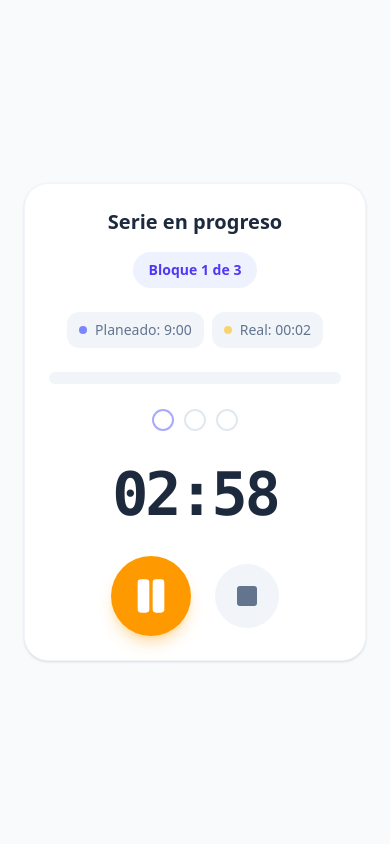
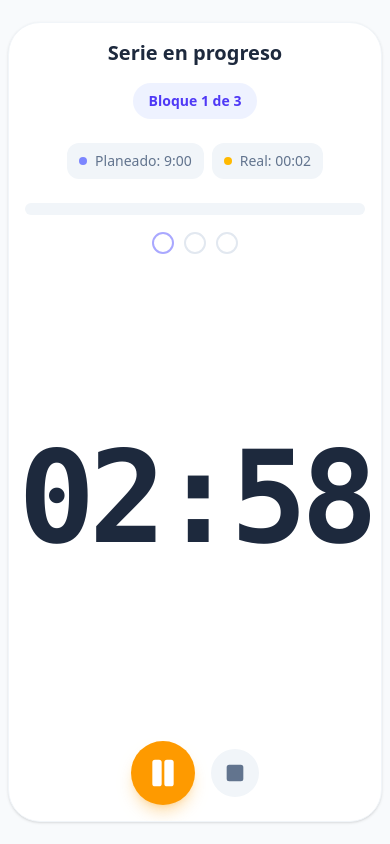
Before and after one commit to heroseven/bloques-productivos, a React (Vite) app: page / in a window 390 px wide. Both pictures are taken after a click on the button "Iniciar Serie". Built offline with nearby package versions, Linux system fonts and the light colour scheme.

Commit message:
feat: Refactor game layout and responsiveness
Adjust game container to span full screen height and improve responsiveness. Introduce media queries to conditionally hide progress bar on smaller screens for better usability.

```diff
--- a/src/components/Game.tsx
+++ b/src/components/Game.tsx
@@ -267,7 +267,7 @@ export default function Game({ settings, onFinish, onAbandon }: GameProps) {
   const progressPercentage = (currentBlock / settings.blocksCount) * 100;
 
   return (
-    <div className="max-w-3xl mx-auto p-6 min-h-screen flex flex-col justify-center">
+    <div className="w-full h-screen overflow-hidden bg-slate-50 p-2 sm:p-4 flex items-center justify-center">
       {settings.backgroundSound !== "none" && (
         <audio
           ref={audioRef}
@@ -276,9 +276,10 @@ export default function Game({ settings, onFinish, onAbandon }: GameProps) {
           className="hidden"
         />
       )}
-      <div className="bg-white rounded-3xl p-6 sm:p-8 shadow-sm border border-slate-100 flex flex-col items-center space-y-8 sm:space-y-12">
-        {/* Header & Progress */}
-        <div className="w-full space-y-6">
+      <div className="w-full max-w-3xl h-full max-h-[800px] bg-white rounded-[2rem] p-4 sm:p-8 shadow-sm border border-slate-100 flex flex-col items-center justify-center gap-4 sm:gap-8 [@media(max-height:400px)]:gap-2 relative overflow-hidden">
+
+        {/* Header & Progress - Hidden on short screens */}
+        <div className="w-full space-y-6 [@media(max-height:500px)]:hidden">
           <div className="flex flex-col sm:flex-row justify-between items-center gap-4">
             <h2 className="text-xl sm:text-2xl font-bold text-slate-800 text-center">
               Serie en progreso
@@ -305,7 +306,9 @@ export default function Game({ settings, onFinish, onAbandon }: GameProps) {
               style={{ width: `${progressPercentage}%` }}
             />
           </div>
+        </div>
 
+        {/* Circles - Always visible but compact */}
         <div className="flex flex-wrap justify-center gap-2 sm:gap-3">
           {Array.from({ length: settings.blocksCount }).map((_, idx) => {
             const isPast = idx < currentBlock;
@@ -330,38 +333,37 @@ export default function Game({ settings, onFinish, onAbandon }: GameProps) {
             return <Circle key={idx} className="w-6 h-6 sm:w-8 sm:h-8 text-slate-200" />;
           })}
         </div>
-        </div>
 
         {/* Timer Display */}
-        <div className="relative flex items-center justify-center w-full">
-          <div className="text-6xl sm:text-8xl md:text-[8rem] font-mono font-bold text-slate-800 tracking-tighter tabular-nums leading-none">
+        <div className="relative flex items-center justify-center w-full flex-1 min-h-0">
+          <div className="text-[clamp(4rem,35vh,8rem)] font-mono font-bold text-slate-800 tracking-tighter tabular-nums leading-none">
             {formatTime(timeRemaining)}
           </div>
         </div>
 
         {/* Controls */}
-        <div className="flex items-center gap-6">
+        <div className="flex items-center gap-4 sm:gap-6 shrink-0">
           <button
             onClick={() => setIsRunning(!isRunning)}
-            className={`w-20 h-20 rounded-full flex items-center justify-center transition-all transform hover:scale-105 active:scale-95 shadow-lg ${
+            className={`w-16 h-16 sm:w-20 sm:h-20 rounded-full flex items-center justify-center transition-all transform hover:scale-105 active:scale-95 shadow-lg ${
               isRunning
                 ? "bg-amber-500 hover:bg-amber-600 text-white shadow-amber-500/30"
                 : "bg-indigo-600 hover:bg-indigo-700 text-white shadow-indigo-500/30"
             }`}
           >
             {isRunning ? (
-              <Pause className="w-10 h-10 fill-current" />
+              <Pause className="w-8 h-8 sm:w-10 sm:h-10 fill-current" />
             ) : (
-              <Play className="w-10 h-10 fill-current ml-2" />
+              <Play className="w-8 h-8 sm:w-10 sm:h-10 fill-current ml-1 sm:ml-2" />
             )}
           </button>
 
           <button
             onClick={() => onAbandon(actualSecondsRef.current, results, currentStrike)}
-            className="w-16 h-16 rounded-full bg-slate-100 hover:bg-rose-100 text-slate-500 hover:text-rose-600 flex items-center justify-center transition-colors"
+            className="w-12 h-12 sm:w-16 sm:h-16 rounded-full bg-slate-100 hover:bg-rose-100 text-slate-500 hover:text-rose-600 flex items-center justify-center transition-colors"
             title="Abandonar Serie"
           >
-            <Square className="w-6 h-6 fill-current" />
+            <Square className="w-5 h-5 sm:w-6 sm:h-6 fill-current" />
           </button>
         </div>
       </div>
```
Lines whose indentation alone changed are shown as unchanged.
